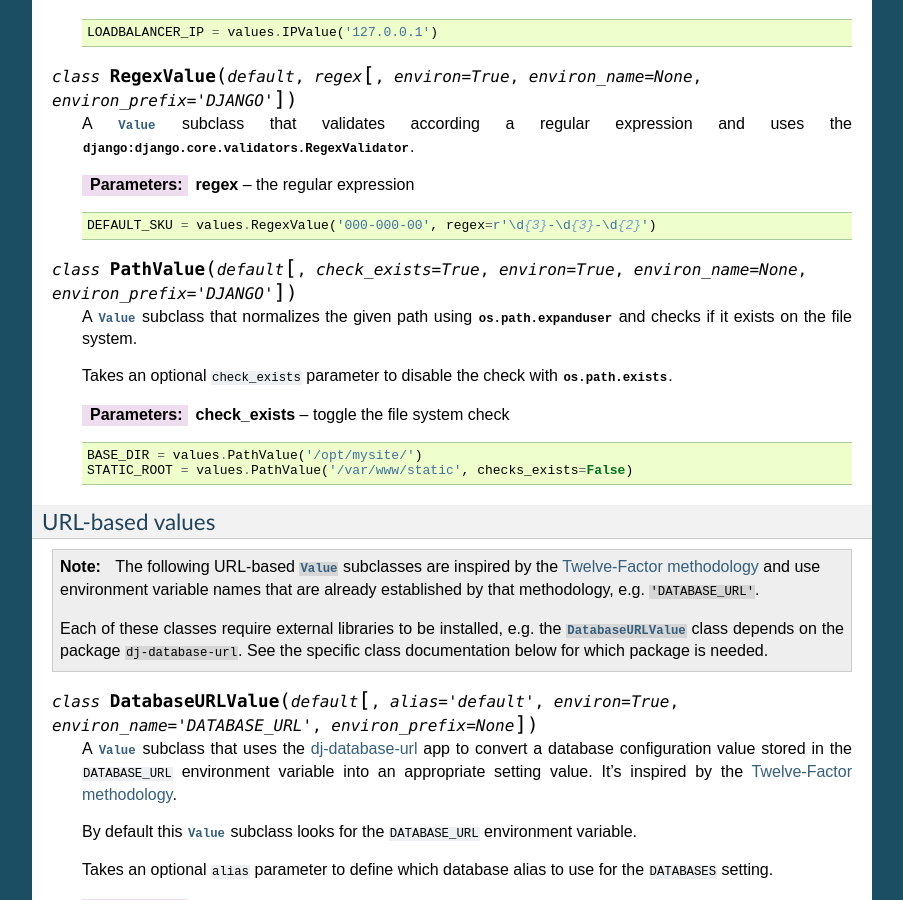
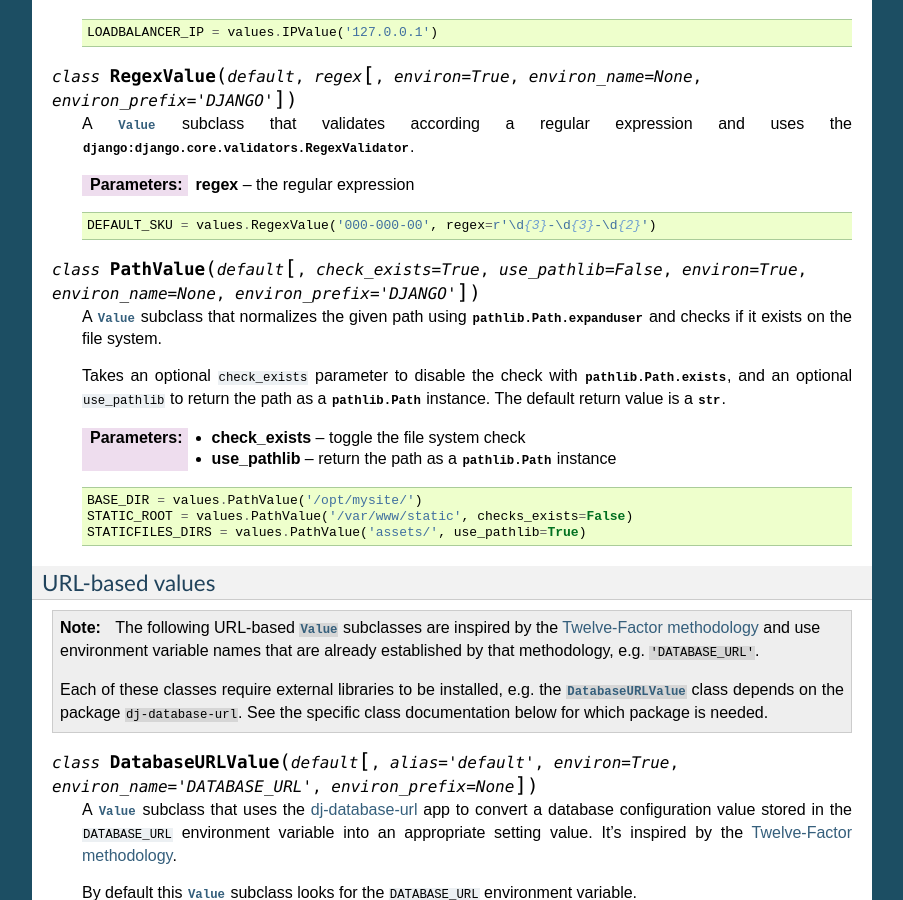
Before and after one commit to jazzband/django-configurations, a Sphinx documentation site: the page built from docs/values.rst, in a window 1280 px wide and 900 px high, scrolled down 5961 px. Shown: the whole window, without its empty margins (198-1101 px from the left). Built offline with Sphinx 7.4.7, drawn with Linux system fonts in a browser that asks for light colours.

Commit message:
Adds docs for usage of pathlib in PathValue

```diff
--- a/docs/values.rst
+++ b/docs/values.rst
@@ -398,20 +398,25 @@
 
         DEFAULT_SKU = values.RegexValue('000-000-00', regex=r'\d{3}-\d{3}-\d{2}')
 
-.. class:: PathValue(default, [check_exists=True, environ=True, environ_name=None, environ_prefix='DJANGO'])
+.. class:: PathValue(default, [check_exists=True, use_pathlib=False, environ=True, environ_name=None, environ_prefix='DJANGO'])
 
     A :class:`~Value` subclass that normalizes the given path using
-    :func:`os.path.expanduser` and checks if it exists on the file system.
+    :func:`pathlib.Path.expanduser` and checks if it exists on the file system.
 
     Takes an optional ``check_exists`` parameter to disable the check with
-    :func:`os.path.exists`.
+    :func:`pathlib.Path.exists`, and an optional ``use_pathlib`` to return the
+    path as a :class:`pathlib.Path` instance. The default return value is a
+    :func:`str`.
 
     :param check_exists: toggle the file system check
+    :param use_pathlib: return the path as a :class:`pathlib.Path` instance
 
     ::
 
         BASE_DIR = values.PathValue('/opt/mysite/')
         STATIC_ROOT = values.PathValue('/var/www/static', checks_exists=False)
+        STATICFILES_DIRS = values.PathValue('assets/', use_pathlib=True)
+
 
 URL-based values
 ^^^^^^^^^^^^^^^^
```
